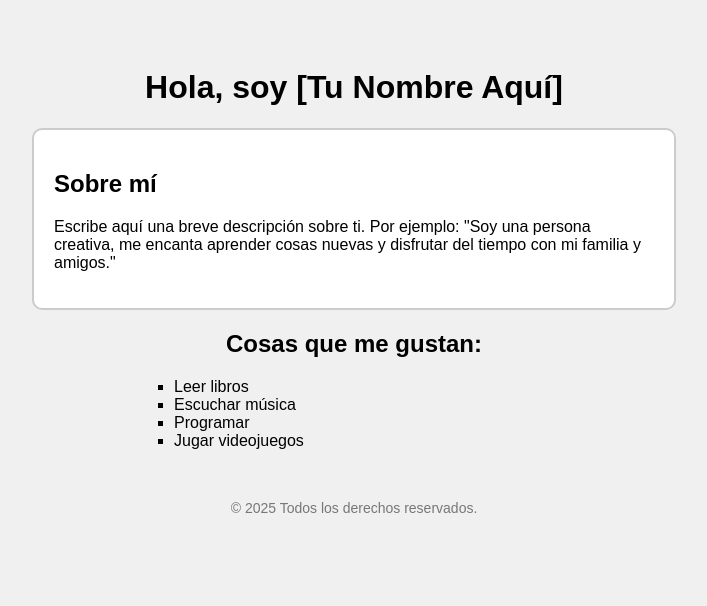
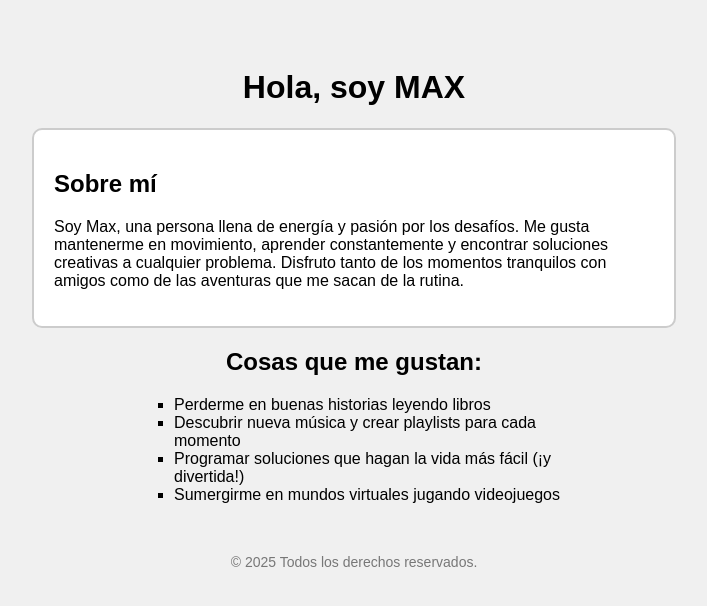
Before and after one commit to MAx-afk32/prueba1, a plain HTML site: page index.html in a window 1280 px wide. Shown: the whole page, without its empty margins (286-993 px from the left). Drawn offline with Linux system fonts and the light colour scheme.

Commit message:
Update index.html

```diff
--- a/index.html
+++ b/index.html
@@ -37,20 +37,22 @@
 </head>
 <body>
 
-    <h1>Hola, soy [Tu Nombre Aquí]</h1>
+    <h1>Hola, soy MAX</h1>
 
     <div class="descripcion">
         <h2>Sobre mí</h2>
-        <p>Escribe aquí una breve descripción sobre ti. Por ejemplo: "Soy una persona creativa, me encanta aprender cosas nuevas y disfrutar del tiempo con mi familia y amigos."</p>
+        <p>Soy Max, una persona llena de energía y pasión por los desafíos. Me gusta mantenerme en movimiento, aprender constantemente y encontrar
+            soluciones creativas a cualquier problema. Disfruto tanto de los momentos tranquilos con amigos como de las aventuras que me sacan de la rutina.</p>
     </div>
 
     <h2>Cosas que me gustan:</h2>
-    <ul>
-        <li>Leer libros</li>
-        <li>Escuchar música</li>
-        <li>Programar</li>
-        <li>Jugar videojuegos</li>
-    </ul>
+<ul>
+    <li>Perderme en buenas historias leyendo libros</li>
+    <li>Descubrir nueva música y crear playlists para cada momento</li>
+    <li>Programar soluciones que hagan la vida más fácil (¡y divertida!)</li>
+    <li>Sumergirme en mundos virtuales jugando videojuegos</li>
+</ul>
+
 
     <footer>
         &copy; 2025 Todos los derechos reservados.
```
